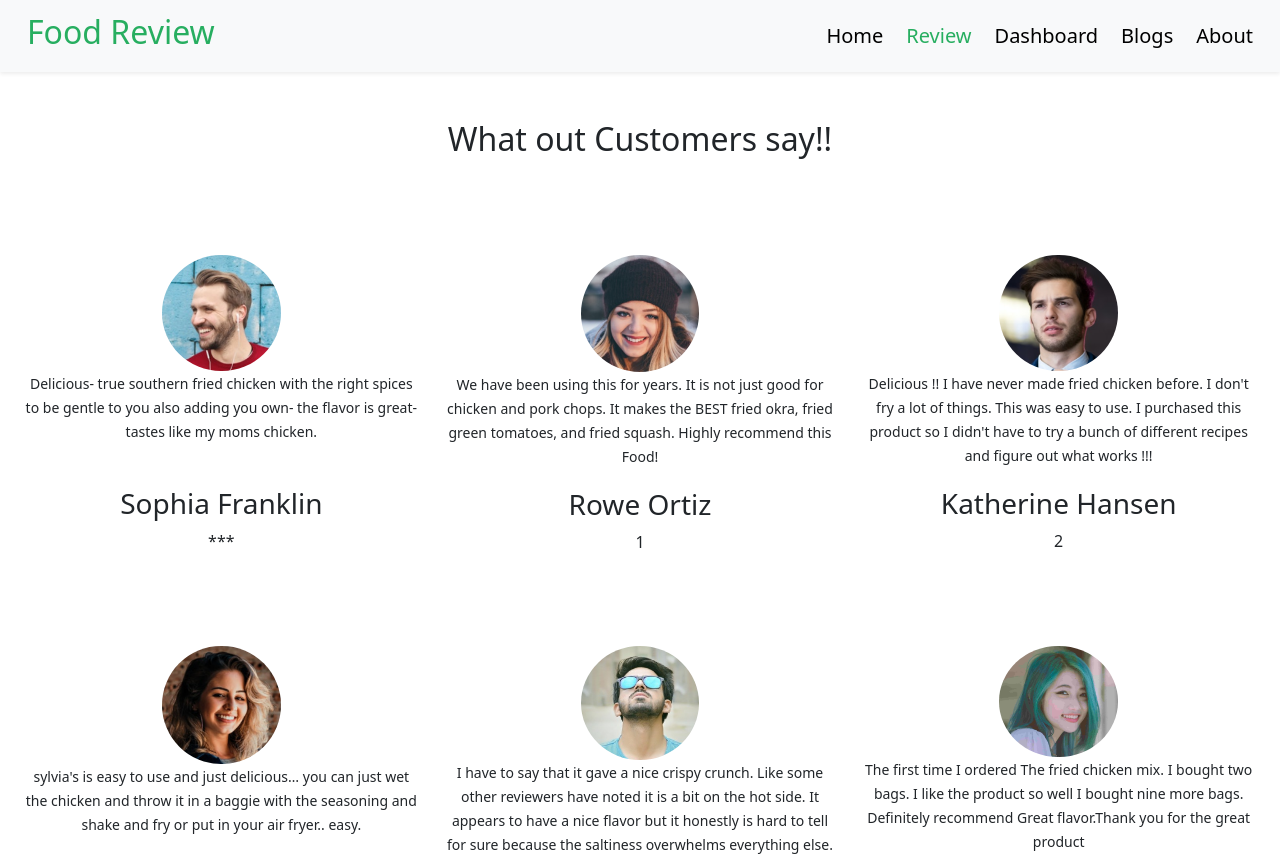
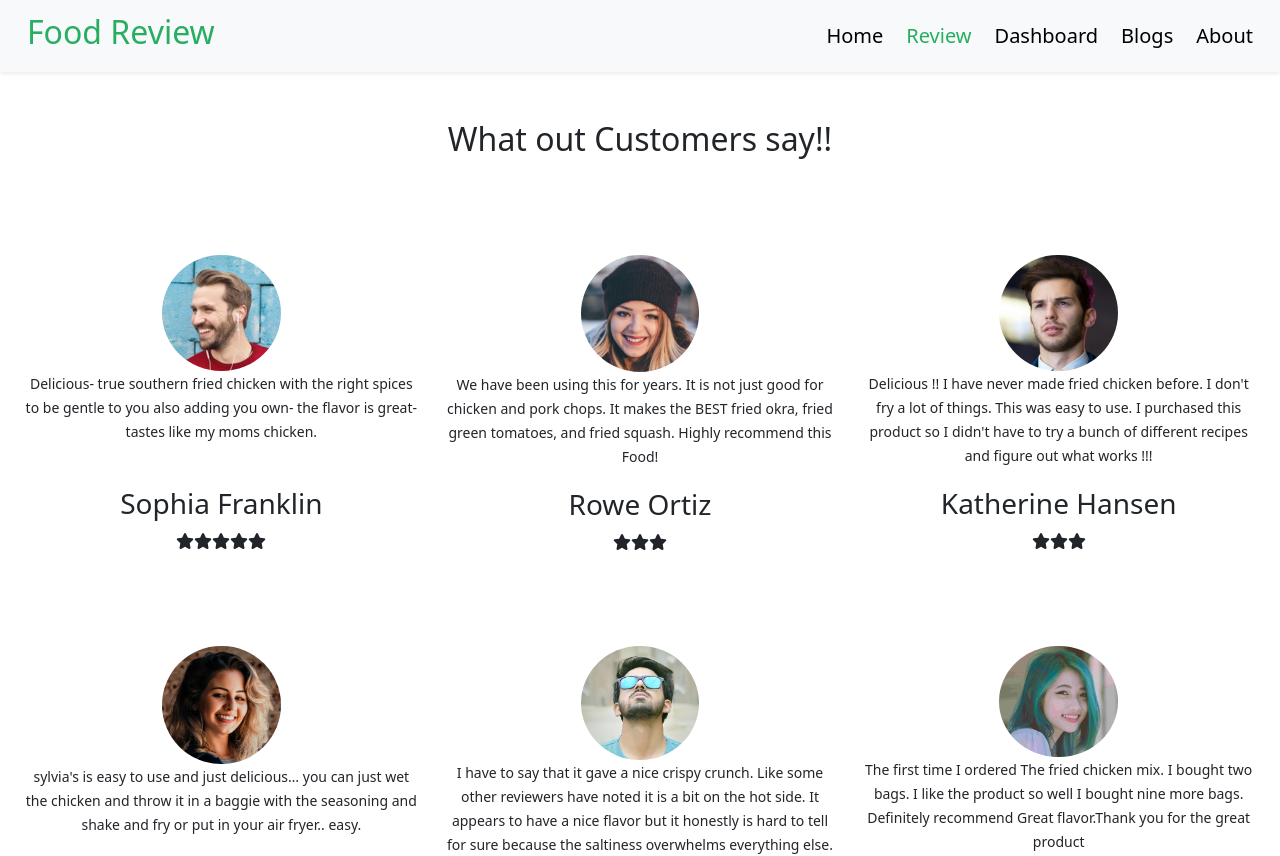
Before and after one commit to ImRanKhan81m/Food-Review-A09, a React (Create React App) app: page /review in a window 1280 px wide. Shown: the top 856 px of the page. Built offline with nearby package versions, Linux system fonts and the light colour scheme; the HTML template or start-up script is replaced by a standard one.

Commit message:
rating star show done

```diff
--- a/public/review.json
+++ b/public/review.json
@@ -1,7 +1,7 @@
 [
     {
       "_id": "624a690ed3d885aa83b35b5b",
-      "rating": "***",
+      "rating": 4,
       "name": "Sophia Franklin",
       "about": "Delicious- true southern fried chicken with the right spices to be gentle to you also adding you own- the flavor is great- tastes like my moms chicken.",
       "img":"./images/pic-1.png"
@@ -22,14 +22,14 @@
     },
     {
       "_id": "624a690e3f4c250c99e06c0e",
-      "rating": 3,
+      "rating": 4,
       "name": "Orr Franks",
       "about": "sylvia's is easy to use and just delicious… you can just wet the chicken and throw it in a baggie with the seasoning and shake and fry or put in your air fryer.. easy.",
       "img":"./images/pic-4.png"
     },
     {
       "_id": "624a690e3d626a8c132f0ad7",
-      "rating": 4,
+      "rating": 3,
       "name": "Molly Pugh",
       "about": "I have to say that it gave a nice crispy crunch. Like some other reviewers have noted it is a bit on the hot side. It appears to have a nice flavor but it honestly is hard to tell for sure because the saltiness overwhelms everything else.",
       "img":"./images/pic-5.png"
--- a/src/Components/ReviewAll/ReviewAll.js
+++ b/src/Components/ReviewAll/ReviewAll.js
@@ -1,3 +1,5 @@
+import { faStar } from '@fortawesome/free-solid-svg-icons';
+import { FontAwesomeIcon } from '@fortawesome/react-fontawesome';
 import React from 'react';
 import './ReviewAll.css'
 
@@ -9,7 +11,7 @@ const ReviewAll = (props) => {
                 <img src={img} alt="" />
                 <p><small>{about}</small></p>
                 <h3>{name}</h3>
-                <p>{rating}</p>
+                <p>{rating >=4 ? <span><FontAwesomeIcon className='rating-star' icon={faStar}/><FontAwesomeIcon className='rating-star' icon={faStar}/><FontAwesomeIcon className='rating-star' icon={faStar}/><FontAwesomeIcon className='rating-star' icon={faStar}/><FontAwesomeIcon className='rating-star' icon={faStar}/></span> : <span><FontAwesomeIcon className='rating-star' icon={faStar}/><FontAwesomeIcon className='rating-star' icon={faStar}/><FontAwesomeIcon className='rating-star' icon={faStar}/></span> }</p>
             </div>
         </div>
     );
```
